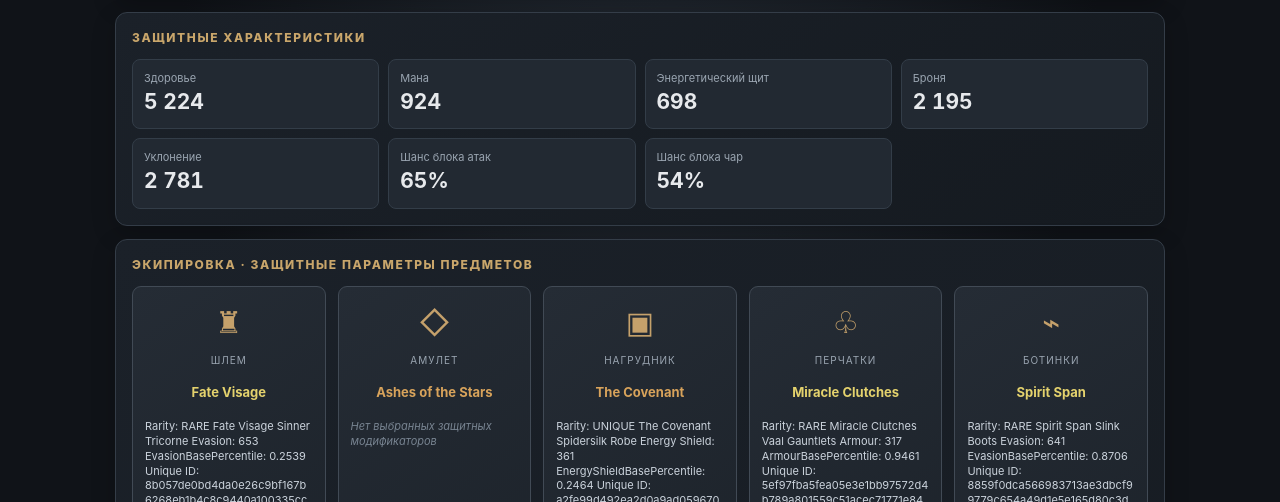
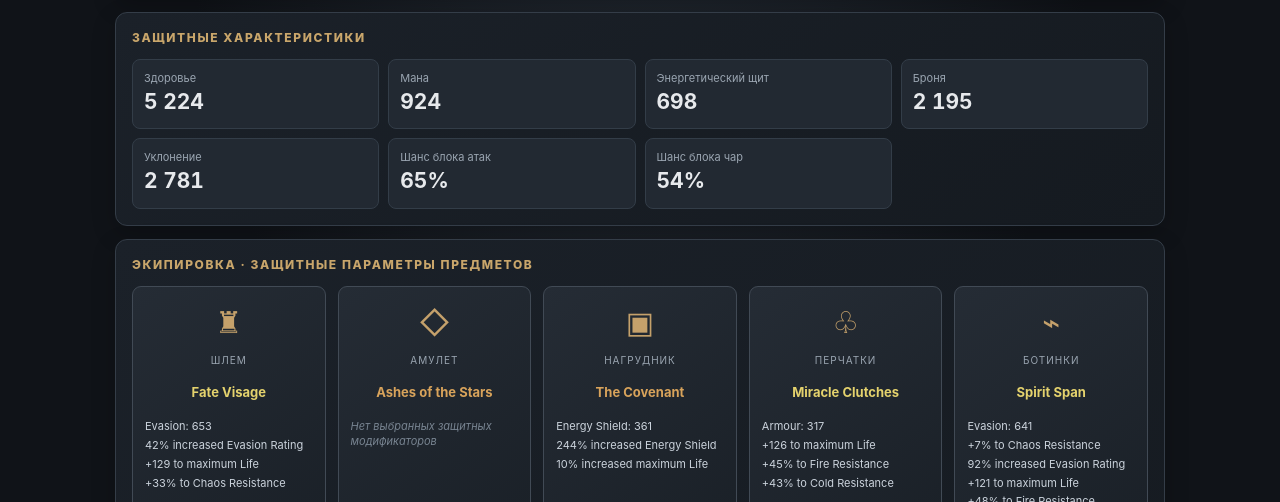
Before and after one commit to zoyutz/poevew, a plain HTML site: page index.html in a window 1280 px wide. Shown: the part 298-800 px from the top of the page. Drawn offline with Linux system fonts and the light colour scheme.

Commit message:
Fix item stat line parsing

```diff
--- a/index.html
+++ b/index.html
@@ -205,7 +205,7 @@ function render(doc){
  document.getElementById('gear').innerHTML=order.map(k=>{
   let id=slots[k],txt=items[id],name='Пусто',rarity='normal';
   if(txt){let lines=txt.split(/\r?\n/).map(x=>x.trim()).filter(Boolean);name=lines.find(x=>/^Rarity:/.test(x))?.replace(/^Rarity:\s*\w+\s*/,'')||lines[1]||'Предмет';let r=txt.match(/Rarity:\s*(\w+)/);rarity=(r?.[1]||'normal').toLowerCase()}
-  const defensive=txt?txt.split(/\\r?\\n/).map(x=>x.trim()).filter(x=>/^(?:Armour|Evasion|Energy Shield):/i.test(x)||/(?:maximum Life|to Fire Resistance|to Cold Resistance|to Lightning Resistance|to Chaos Resistance|increased Armour|increased Evasion|increased Energy Shield|% to (?:Fire|Cold|Lightning|Chaos) Resistance)/i.test(x)):[];
+  const defensive=txt?txt.split(/\r?\n/).map(x=>x.trim()).filter(x=>/^(?:Armour|Evasion|Energy Shield):/i.test(x)||/(?:maximum Life|to Fire Resistance|to Cold Resistance|to Lightning Resistance|to Chaos Resistance|increased Armour|increased Evasion|increased Energy Shield|% to (?:Fire|Cold|Lightning|Chaos) Resistance)/i.test(x)):[];
   const details=defensive.length?defensive.map(x=>'<span>'+x.replace(/&/g,'&amp;').replace(/</g,'&lt;').replace(/>/g,'&gt;')+'</span>').join(''):'<span class="empty">Нет выбранных защитных модификаторов</span>';
   return `<div class="item"><div class="glyph">${icons[k]||'◇'}</div><div class="slot">${slotNames[k]}</div><div class="iname rarity-${rarity}">${name}</div><div class="itemstats">${details}</div></div>`
  }).join('');
```
